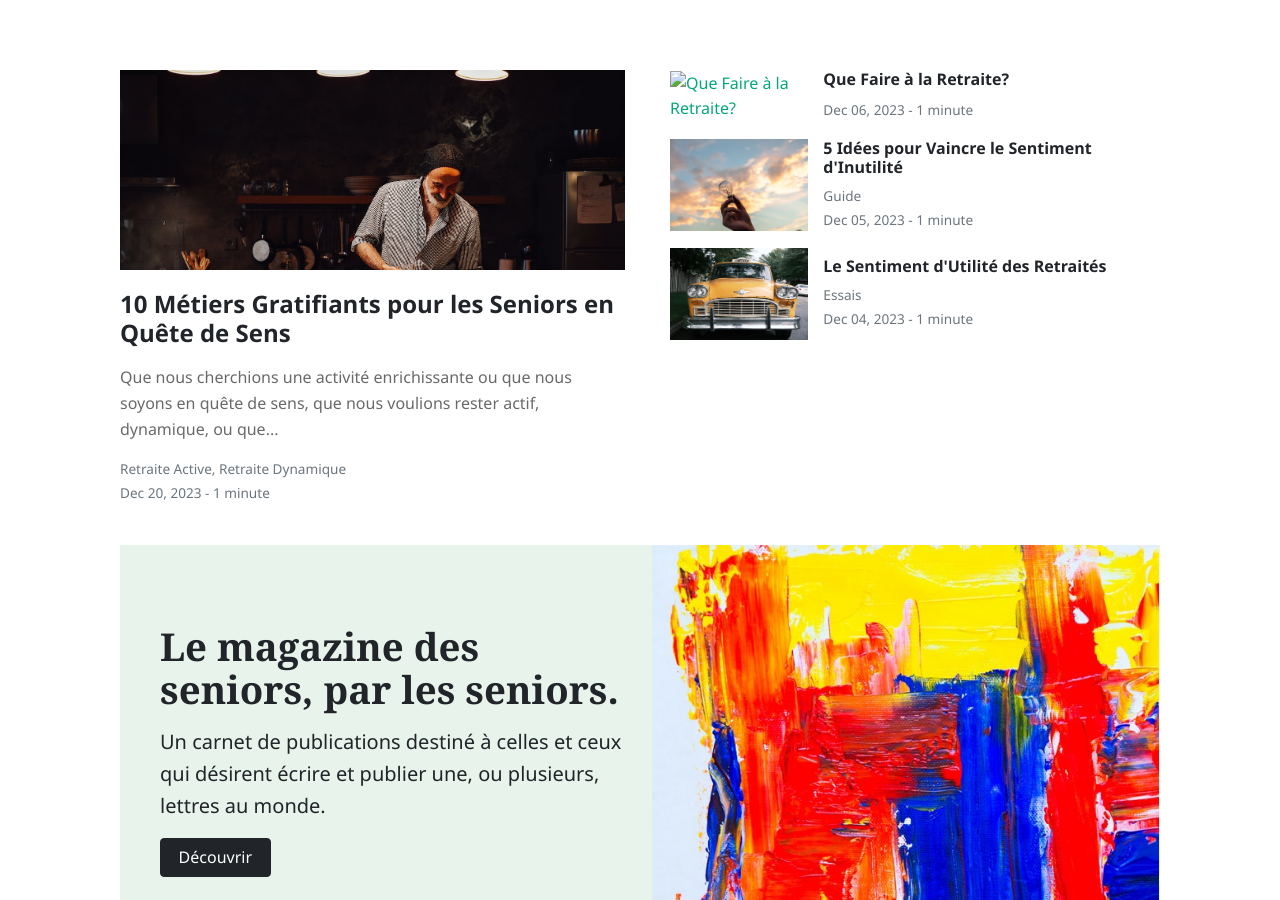
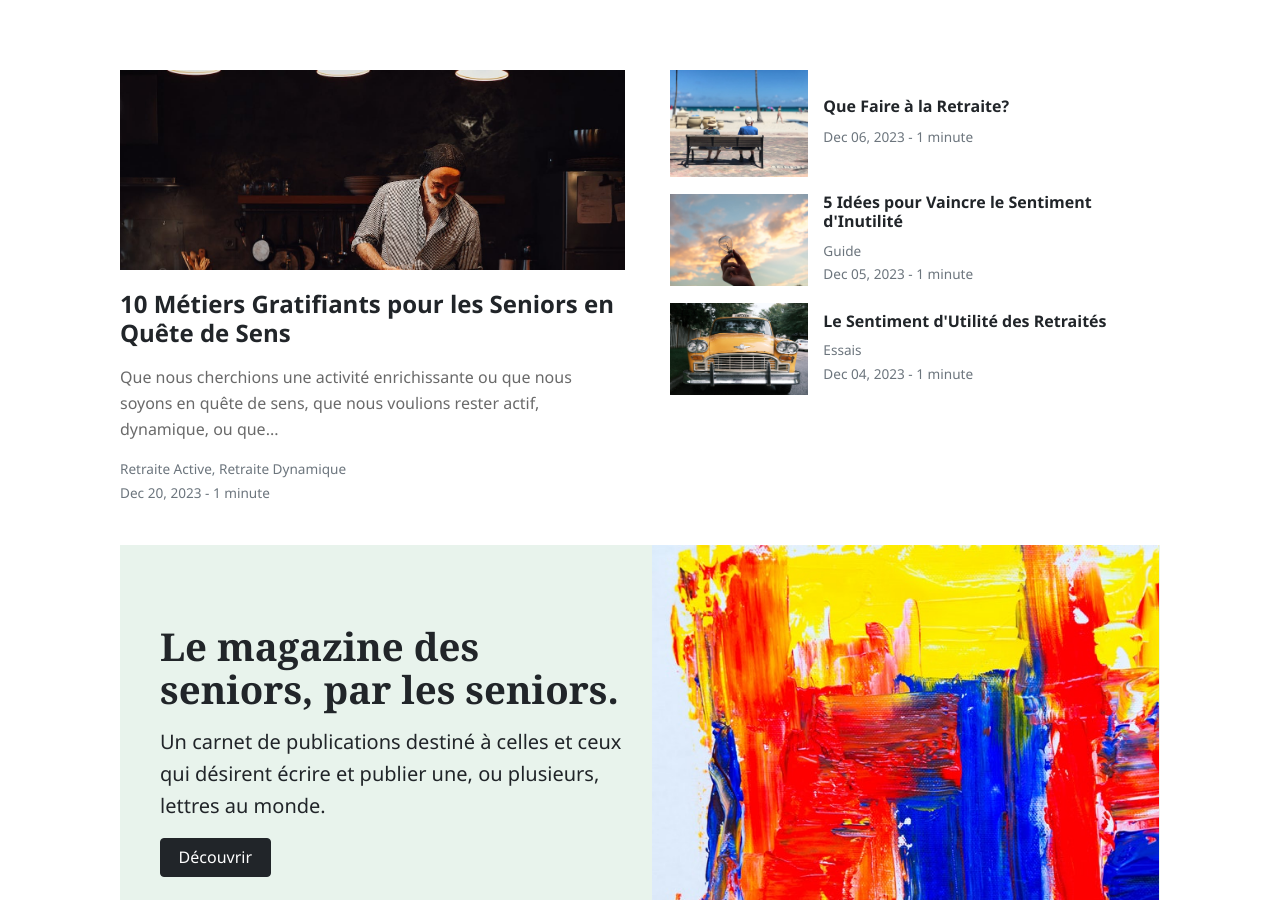
Before and after one commit to cogsea/23724173, a Jekyll site: the page built from index.html, in a window 1280 px wide and 900 px high. Built offline with Jekyll 4.4.1, drawn with Linux system fonts in a browser that asks for light colours; nearby versions of some CDN libraries; the list of posts is cut into pages by our own code.

Commit message:
Fix second post image

```diff
--- a/index.html
+++ b/index.html
@@ -57,7 +57,7 @@ description: "Retraite sereine et active."
                 {% if second_post.image %}
                 <div class="col-md-4">
                 <a href="{{site.baseurl}}{{second_post.url}}">
-                 <img class="w-100" src="{% if second_post.image contains "://" %}{{ second_post.image }}{% else %}{{ second_post.image | absolute_url }}{% endif %}" alt="{{ second_post.title }}" style="max-height: 150px;object-fit: cover;">
+                 <img class="w-100" src="{% if second_post.image contains "://" %}{{ second_post.image }}{% else %}{{site.baseurl}}/{{ second_post.image }}{% endif %}" alt="{{ second_post.title }}" style="max-height: 150px;object-fit: cover;">
                 </a>
                 </div>
                 {% endif %}
```
